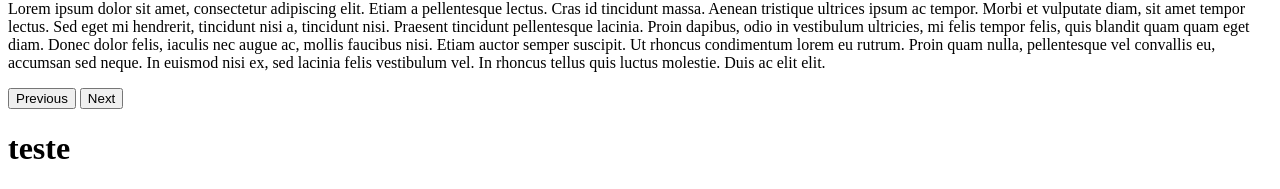
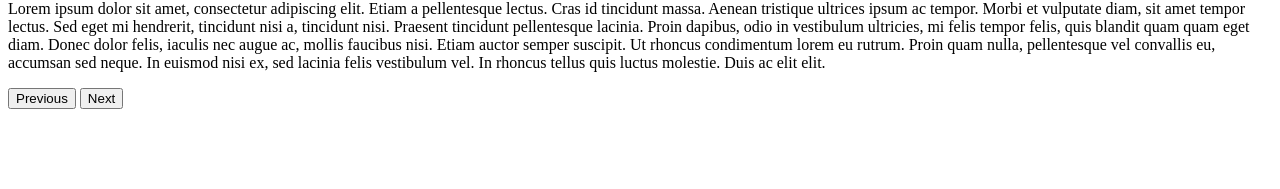
Before and after one commit to brn98/IPASEM_NH, a Yii app: template frontend/views/site/index.php in a window 1280 px wide. Shown: the part 2575-2764 px from the top of the page. After the commit the page ends 2684 px from the top, so only its background shows below. Run offline with PHP 8.4 and a stand-in for Yii, Linux system fonts and the light colour scheme; the template is opened without the code that fills it, so the values that code supplies are empty; form fields are guessed from the names that the template uses; some libraries are stand-ins or nearby versions.

Commit message:
CORREÇÃO

```diff
--- a/frontend/views/site/index.php
+++ b/frontend/views/site/index.php
@@ -1,4 +1 @@
 <?= $this->render('/layouts/_carousel') ?>
-<div>
-    <h1>teste</h1>
-</div>
```
